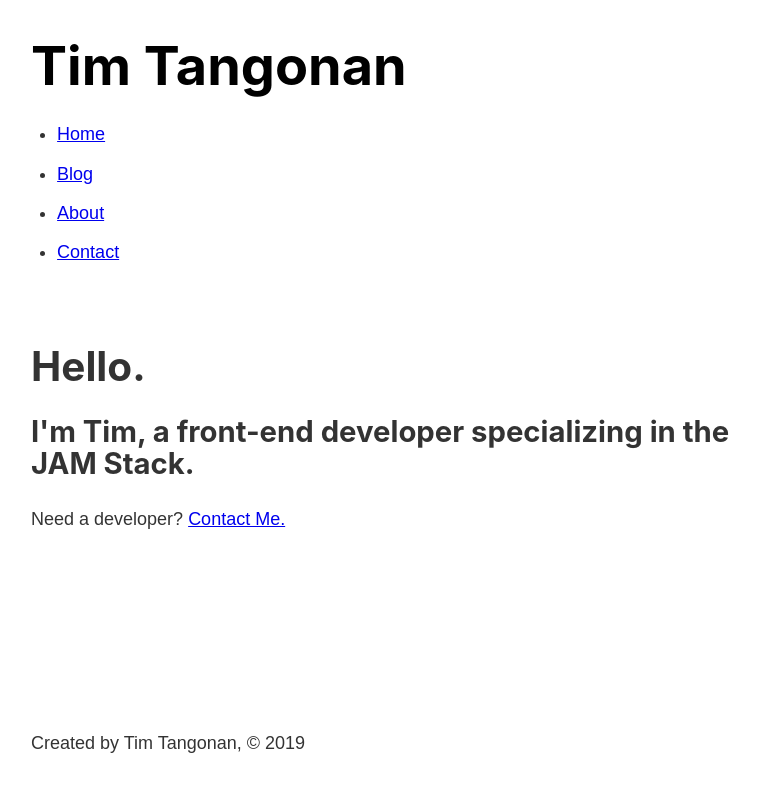
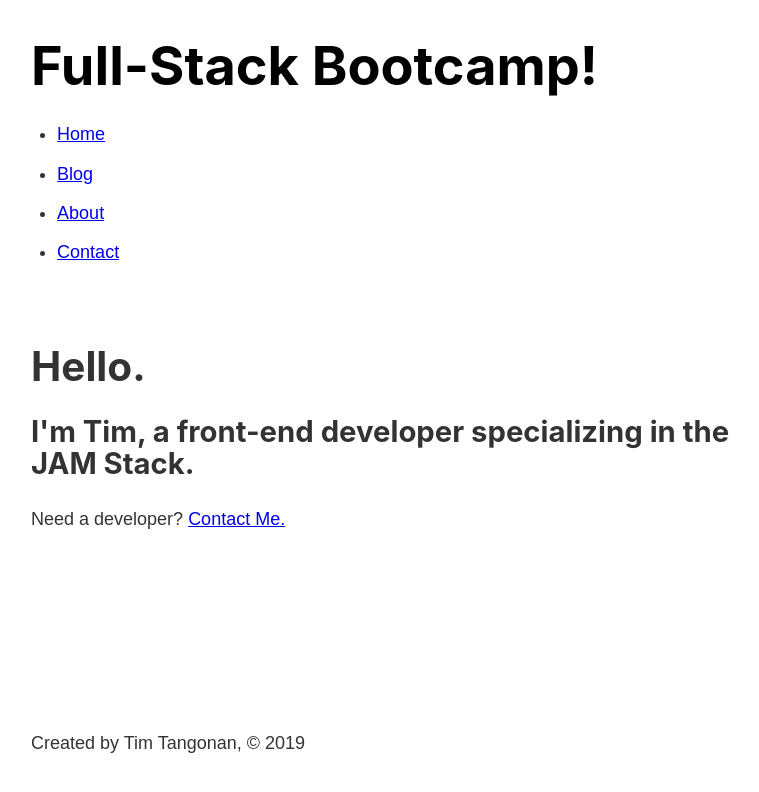
Before and after one commit to timtangonan/gatsby-bootcamp, a Gatsby site: page / in a window 1280 px wide. Shown: the whole page, without its empty margins (252-1011 px from the left). Built offline with nearby package versions, Linux system fonts and the light colour scheme; Gatsby itself is replaced by a stand-in of ours.

Commit message:
used GraphQL for header and footer data

```diff
--- a/gatsby-config.js
+++ b/gatsby-config.js
@@ -6,7 +6,7 @@
 
 module.exports = {
   siteMetadata: {
-    title: 'Full-Stack Bootcamp',
+    title: 'Full-Stack Bootcamp!',
     author: 'Tim Tangonan'
   },
   plugins: [
--- a/src/components/footer.js
+++ b/src/components/footer.js
@@ -1,9 +1,20 @@
 import React from 'react';
+import { useStaticQuery, graphql } from 'gatsby';
 
 const Footer = () => {
+    const data = useStaticQuery(graphql`
+        query {
+            site {
+                siteMetadata {
+                    author
+                }
+            }
+        }
+    `)
+
     return (
         <footer>
-            <p>Created by Tim Tangonan, © 2019</p>
+            <p>Created by {data.site.siteMetadata.author}, © 2019</p>
         </footer>
     )
 }
--- a/src/components/header.js
+++ b/src/components/header.js
@@ -1,13 +1,23 @@
 import React from 'react';
-import { Link } from 'gatsby';
+import { Link, graphql, useStaticQuery } from 'gatsby';
 
 import headerStyles from './header.module.scss'
 
 const Header = () => {
+    const data = useStaticQuery(graphql`
+        query {
+            site {
+                siteMetadata {
+                    title
+                }
+            }
+        }
+    `)
+
     return (
         <header className={headerStyles.header}>
             <h1>
-                <Link className={headerStyles.title} to="/">Tim Tangonan</Link>
+                <Link className={headerStyles.title} to="/">{ data.site.siteMetadata.title }</Link>
             </h1>
             <nav>
                 <ul className={headerStyles.navList}>
--- a/src/components/header.module.scss
+++ b/src/components/header.module.scss
@@ -26,6 +26,5 @@
 }
 
 .active-nav-item {
-    // color: #333333;
-    color: red;
+    color: #333333;
 }
```
